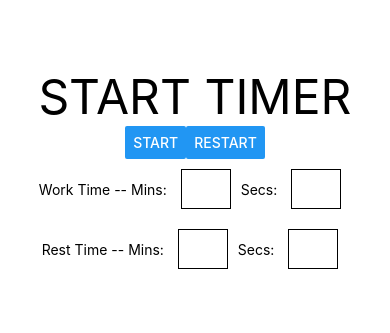
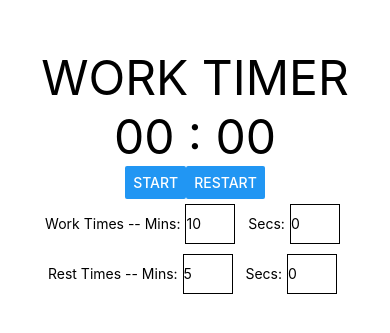
Before and after one commit to DanielFarahani/edx_rn, a React Native app in the folder project1/: screen / in a window 390 px wide. Shown: the part 249-582 px from the top of the page. Built offline with nearby package versions, Linux system fonts and the light colour scheme.

Commit message:
timer component started

```diff
--- a/project1/App.js
+++ b/project1/App.js
@@ -9,9 +9,7 @@ const BREKA_DEFAULT_SECS = 0
 
 const Timer = props => (
   <View>
-    <Text>{props.time.minutes}</Text>
-    <Text> : </Text>
-    <Text>{props.time.seconds}</Text>
+    <Text style={styles.infoText}>00 : 00</Text>
   </View>
 )
 
@@ -23,9 +21,12 @@ export default class App extends React.Component {
       work_seconds: WORK_DEFAULT_SECS,
       break_minutes: BREAK_DEFAULT_SECS,
       break_seconds: BREKA_DEFAULT_SECS,
-      timer_state: "START" // work or break
+      timer_state: "START", // work or break
+      work_state: "WORK"
     }
   }
+
+  // cout
 
   toggleTimer() {
     this.setState({
@@ -40,24 +41,31 @@ export default class App extends React.Component {
   render() {
     return (
       <View style={styles.container}>
-        <Text style={styles.infoText}>{this.state.timer_state} TIMER</Text>
+        <Text style={styles.infoText}>{this.state.work_state} TIMER</Text>
+
+        <Timer/>
+
         <View style={styles.inputFields}>
           <Button onPress={() => this.toggleTimer()} title={this.state.timer_state}></Button>
           <Button onPress={() => this.restartTimer()} title="RESTART"></Button>
         </View>
         <View style={styles.inputFields}>
-           <Text>Work Time -- </Text>
-           <Text>Mins: </Text>
-           <TextInput style={{ height: 40, width: 50, borderWidth: 1, margin: 10}}/>
-           <Text>Secs: </Text>
-           <TextInput style={{ height: 40, width: 50, borderWidth: 1, margin: 10}}/>
+           <Text>Work Times -- </Text>
+           <Text>Mins:</Text>
+           <TextInput style={{ height: 40, width: 50, borderWidth: 1, margin: 5}}
+            placeholder={this.state.work_minutes + ""}/>
+           <Text>  Secs:</Text>
+           <TextInput style={{ height: 40, width: 50, borderWidth: 1, margin: 5}}
+            placeholder={this.state.work_seconds + ""}/>
          </View>
         <View style={styles.inputFields}>
-           <Text>Rest Time -- </Text>
-           <Text>Mins: </Text>
-           <TextInput style={{ height: 40, width: 50, borderWidth: 1, margin: 10}}/>
-           <Text>Secs: </Text>
-           <TextInput style={{ height: 40, width: 50, borderWidth: 1, margin: 10}}/>
+           <Text>Rest Times -- </Text>
+           <Text>Mins:</Text>
+           <TextInput style={{ height: 40, width: 50, borderWidth: 1, margin: 5}}
+            placeholder={this.state.break_minutes+ ""}/>
+           <Text>  Secs:</Text>
+           <TextInput style={{ height: 40, width: 50, borderWidth: 1, margin: 5}}
+            placeholder={this.state.break_seconds + ""}/>
          </View>
       </View>
     );
```
